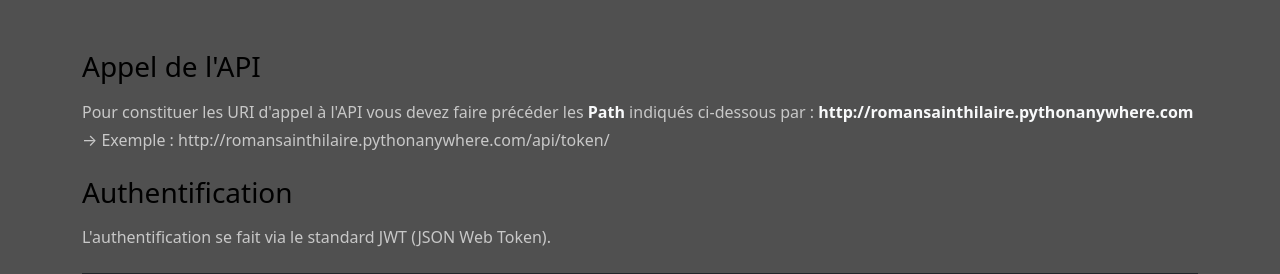
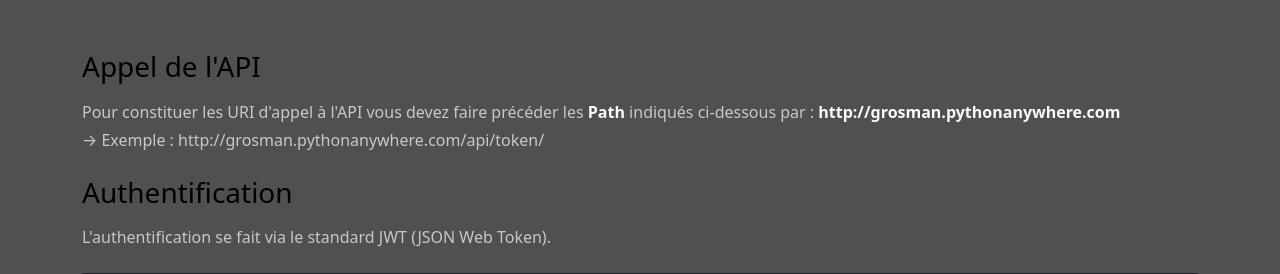
Before and after one commit to romansainthilaire/epic_events_crm, a Django app: page /api/documentation/ in a window 1280 px wide. Shown: the part 232-506 px from the top of the page. Run offline with Django 4.2, Linux system fonts and the light colour scheme.

Commit message:
refactoring

```diff
--- a/events/templates/events/about.html
+++ b/events/templates/events/about.html
@@ -44,7 +44,7 @@
     <li class="mb-2">
         Les membres de l'équipe de <span class="text-white fw-bold">support</span> sont les responsables des évènements.
         Ils organisent l'évènement pour le client puis rédigent un compte rendu en reportant les points positifs/négatifs
-        et identifient les axes d'amélioration (retour d'expérience).
+        et en identifiant les axes d'amélioration (retour d'expérience).
     </li>
 </ul>
 
--- a/events/templates/events/api_doc.html
+++ b/events/templates/events/api_doc.html
@@ -12,10 +12,10 @@
 
 <p class="mb-1">
     Pour constituer les URI d'appel à l'API vous devez faire précéder les <b class="text-light">Path</b>
-    indiqués ci-dessous par : <b class="text-light">http://romansainthilaire.pythonanywhere.com</b>
+    indiqués ci-dessous par : <b class="text-light">http://grosman.pythonanywhere.com</b>
 </p>
 
-<p>→ Exemple : http://romansainthilaire.pythonanywhere.com/api/token/</p>
+<p>→ Exemple : http://grosman.pythonanywhere.com/api/token/</p>
 
 <h2 class="h3 text-black mt-4 mb-3">Authentification</h2>
 
```
